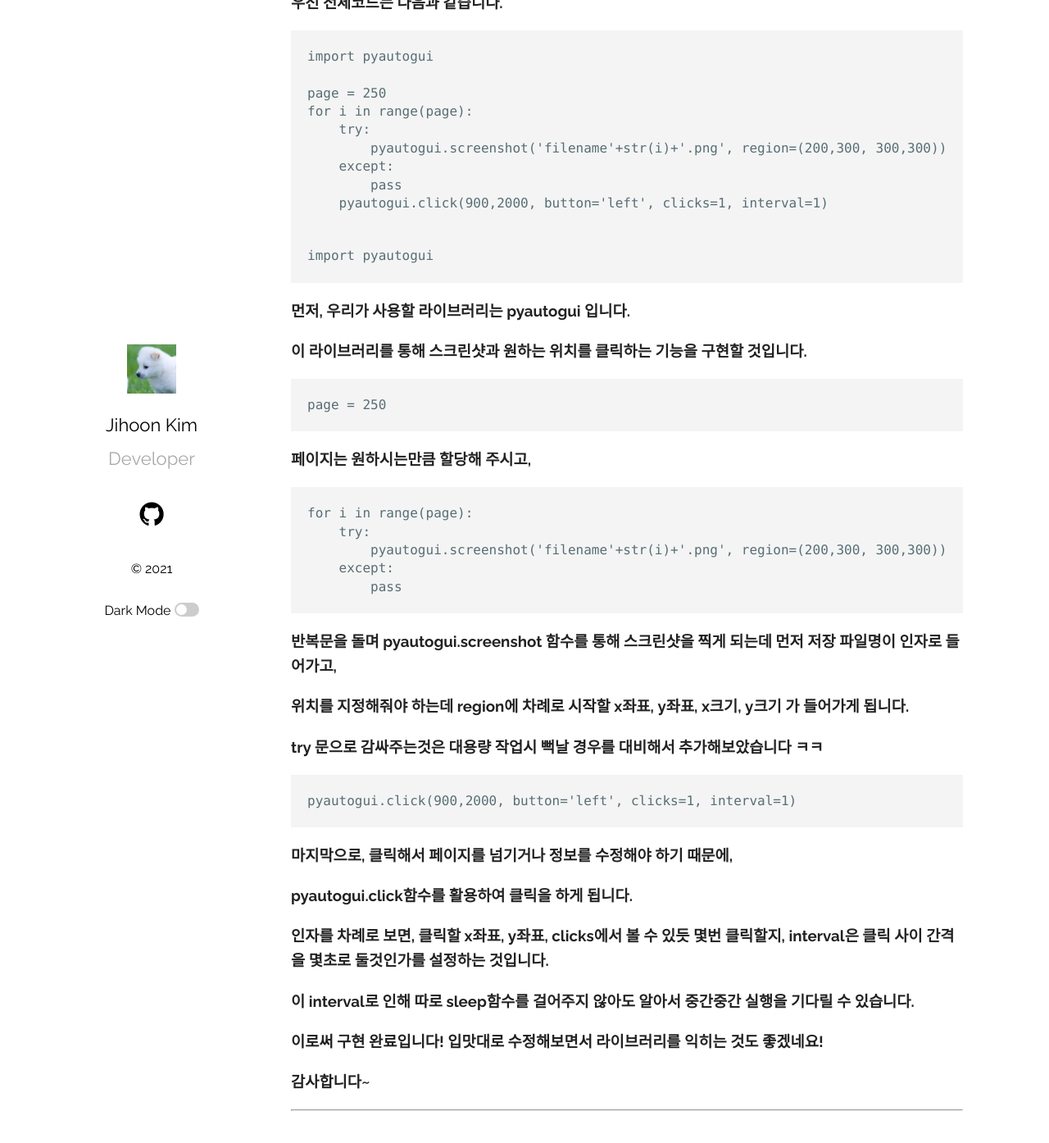
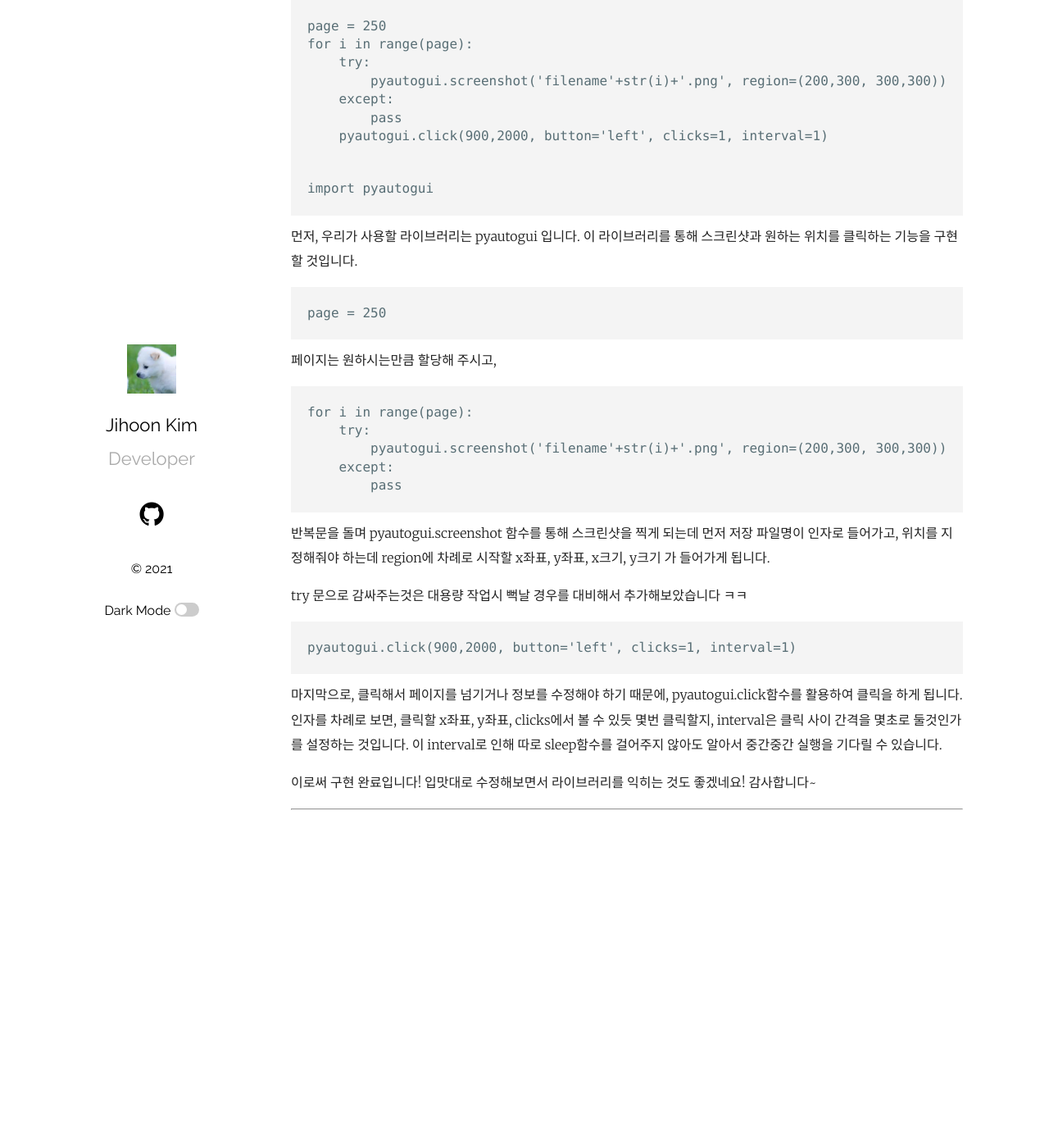
Before and after one commit to 201710757/201710757.github.io, a Jekyll site: the page built from _posts/2021-07-13-23:31:03.markdown, in a window 1280 px wide and 1400 px high, scrolled down 307 px. Shown: the top 1394 px of the window at 82% size. Built offline with Jekyll 4.4.1, drawn with Linux system fonts in a browser that asks for light colours; after the commit the page ends 1340 px from its top, so only the background shows below that; some of the changed text lies outside the part shown.

````diff
--- a/_config.yml
+++ b/_config.yml
@@ -60,8 +60,7 @@ plugins:
 
 # Analytics
 analytics:
-  provider               : "google-gtag"
-                          # false (default), "google", "google-universal", "google-gtag", "custom"
+  provider: "google"
   google:
-    tracking_id          : "G-2MMKGS8TBB"
-    anonymize_ip         : # true, false (default)
+    tracking_id: "G-2MMKGS8TBB"
+    anonymize_ip: false
--- a/_posts/2021-07-13-23:31:03.markdown
+++ b/_posts/2021-07-13-23:31:03.markdown
@@ -5,10 +5,12 @@ date: 2021-07-13
 categories: auto pyautogui png pdf
 ---
 ---
-### 몇년전 공익근무 관련 업무자동화로 이슈가 있었던 토픽입니다!
-### 엄청난 스크린샷 업무를 파이썬 하나를 통해 몇달걸일 일을 단숨에 끝냈다고 하네요.
-### 마침 스크린샷 후 pdf파일 만들 일이 생겨, 상기 시나리오를 기반으로 구현을 해보려고 합니다.
-### 우선 전체코드는 다음과 같습니다.
+몇년전 공익근무 관련 업무자동화로 이슈가 있었던 토픽입니다!
+엄청난 스크린샷 업무를 파이썬 하나를 통해 몇달걸일 일을 단숨에 끝냈다고 하네요.
+마침 스크린샷 후 pdf파일 만들 일이 생겨, 상기 시나리오를 기반으로 구현을 해보려고 합니다.
+
+
+우선 전체코드는 다음과 같습니다.
 
 ```
 import pyautogui
@@ -24,13 +26,13 @@ for i in range(page):
 ```
 import pyautogui
 ```
-### 먼저, 우리가 사용할 라이브러리는 pyautogui 입니다.
-### 이 라이브러리를 통해 스크린샷과 원하는 위치를 클릭하는 기능을 구현할 것입니다.
+먼저, 우리가 사용할 라이브러리는 pyautogui 입니다.
+이 라이브러리를 통해 스크린샷과 원하는 위치를 클릭하는 기능을 구현할 것입니다.
 
 ```
 page = 250
 ```
-### 페이지는 원하시는만큼 할당해 주시고,
+페이지는 원하시는만큼 할당해 주시고,
 ```
 for i in range(page):
     try:
@@ -38,23 +40,23 @@ for i in range(page):
     except:
         pass
 ```
-### 반복문을 돌며 pyautogui.screenshot 함수를 통해 스크린샷을 찍게 되는데 먼저 저장 파일명이 인자로 들어가고,
-### 위치를 지정해줘야 하는데 region에 차례로 시작할 x좌표, y좌표, x크기, y크기 가 들어가게 됩니다.
+반복문을 돌며 pyautogui.screenshot 함수를 통해 스크린샷을 찍게 되는데 먼저 저장 파일명이 인자로 들어가고,
+위치를 지정해줘야 하는데 region에 차례로 시작할 x좌표, y좌표, x크기, y크기 가 들어가게 됩니다.
 
 
-### try 문으로 감싸주는것은 대용량 작업시 뻑날 경우를 대비해서 추가해보았습니다 ㅋㅋ
+try 문으로 감싸주는것은 대용량 작업시 뻑날 경우를 대비해서 추가해보았습니다 ㅋㅋ
 
 ```
 pyautogui.click(900,2000, button='left', clicks=1, interval=1)
 ```
-### 마지막으로, 클릭해서 페이지를 넘기거나 정보를 수정해야 하기 때문에,
-### pyautogui.click함수를 활용하여 클릭을 하게 됩니다.
-### 인자를 차례로 보면, 클릭할 x좌표, y좌표, clicks에서 볼 수 있듯 몇번 클릭할지, interval은 클릭 사이 간격을 몇초로 둘것인가를 설정하는 것입니다.
-### 이 interval로 인해 따로 sleep함수를 걸어주지 않아도 알아서 중간중간 실행을 기다릴 수 있습니다.
+마지막으로, 클릭해서 페이지를 넘기거나 정보를 수정해야 하기 때문에,
+pyautogui.click함수를 활용하여 클릭을 하게 됩니다.
+인자를 차례로 보면, 클릭할 x좌표, y좌표, clicks에서 볼 수 있듯 몇번 클릭할지, interval은 클릭 사이 간격을 몇초로 둘것인가를 설정하는 것입니다.
+이 interval로 인해 따로 sleep함수를 걸어주지 않아도 알아서 중간중간 실행을 기다릴 수 있습니다.
 
 
-### 이로써 구현 완료입니다! 입맛대로 수정해보면서 라이브러리를 익히는 것도 좋겠네요!
-### 감사합니다~
+이로써 구현 완료입니다! 입맛대로 수정해보면서 라이브러리를 익히는 것도 좋겠네요!
+감사합니다~
 
 
 ---
````
Also changed, not shown: _posts/2021-07-08-1.markdown (+7 -7 lines), _posts/2021-07-08-new.markdown (deleted, +0 -14 lines).
